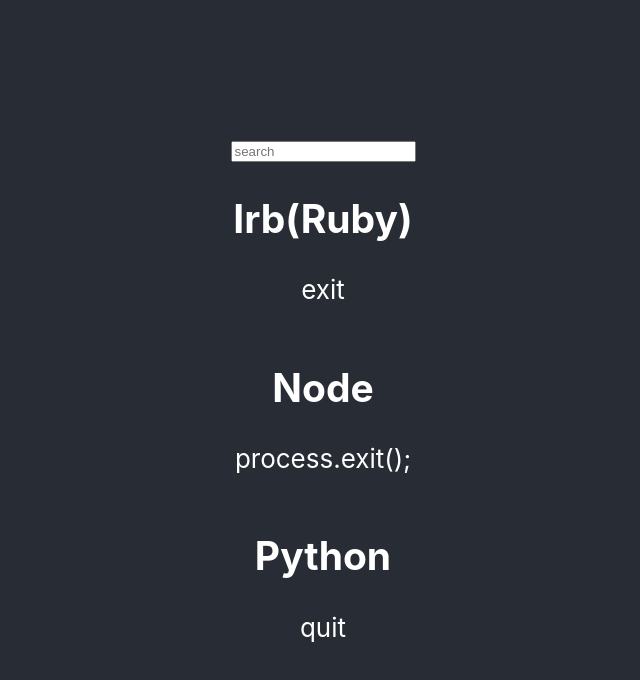
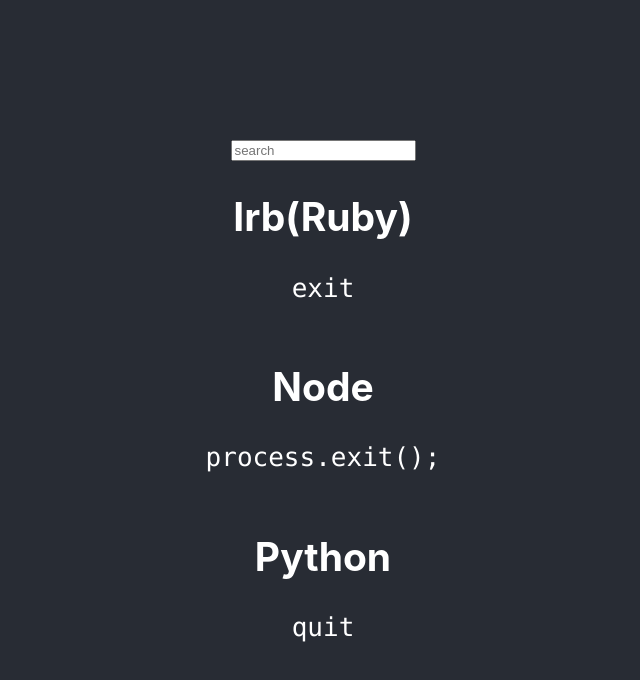
Before and after one commit to onigra/replex.it, a React (Create React App) app: page / in a window 1280 px wide. Shown: the top 680 px of the page, without its empty margins (317-957 px from the left). Built offline with nearby package versions, Linux system fonts and the light colour scheme.

Commit message:
クリップボードにコピーできるようにした

```diff
--- a/src/Command.tsx
+++ b/src/Command.tsx
@@ -1,4 +1,5 @@
 import React, { Component } from "react";
+import CopyToClipboard from "react-copy-to-clipboard";
 
 interface CommandProps {
   id: string;
@@ -11,7 +12,11 @@
     return (
       <div id={this.props.id}>
         <h2>{this.props.title}</h2>
-        <p>{this.props.command}</p>
+        <pre>
+          <CopyToClipboard text={this.props.command}>
+            <code>{this.props.command}</code>
+          </CopyToClipboard>
+        </pre>
       </div>
     );
   }
```
